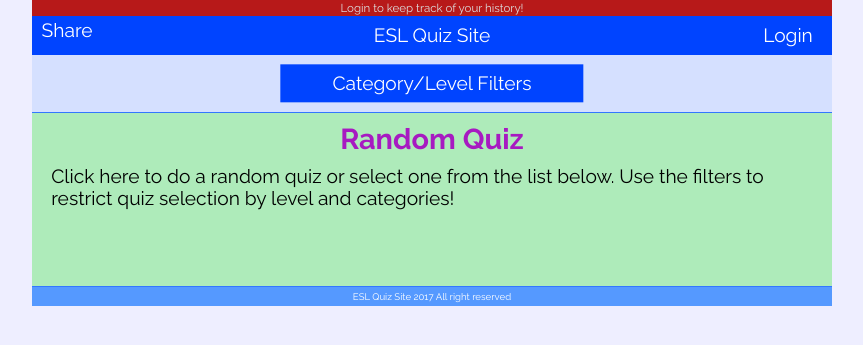
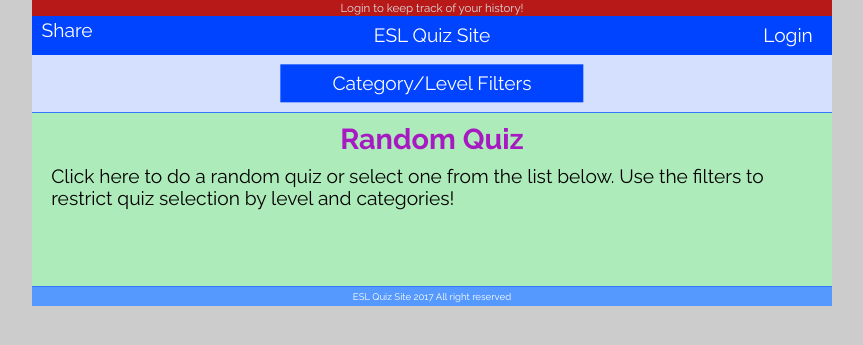
Before and after one commit to sylprimeau/esl-quiz-site, a PHP site: page /index.php in a window 1280 px wide. Shown: the top 345 px of the page, without its empty margins (208-1071 px from the left). Run offline with PHP 8.4, Linux system fonts and the light colour scheme; data that the repository does not hold is empty; a stand-in replaces the project's code that opens the database connection; some libraries are stand-ins or nearby versions.

Commit message:
Changed bg color to grey

```diff
--- a/style.css
+++ b/style.css
@@ -13,7 +13,7 @@
 body {
 	font-family: 'Raleway', sans-serif;
 	font-size: 1.2em;
-	background-color: #eef;
+	background-color: #ccc;
 	touch-action: manipulation; /* prevents double tap zoom */
 }
 
```
